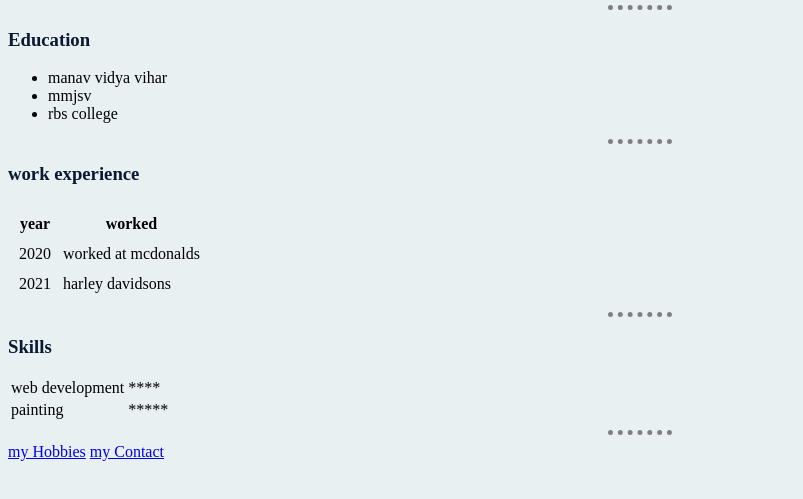
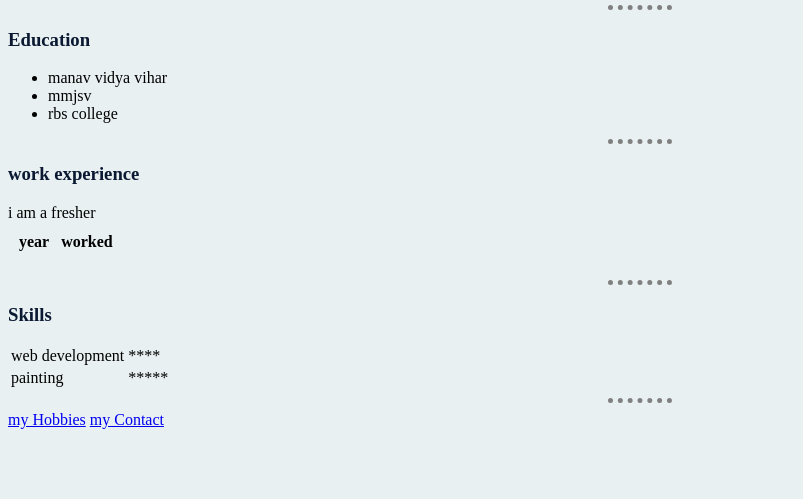
Before and after one commit to vyshwas/cv, a plain HTML site: page index.html in a window 1280 px wide. Shown: the part 207-706 px from the top of the page, without its empty margins (0-803 px from the left). Drawn offline with Linux system fonts and the light colour scheme.

Commit message:
Update index.html

```diff
--- a/index.html
+++ b/index.html
@@ -31,13 +31,9 @@
         </thead>
         <tbody>
           <tr>
-            <td>2020</td>
-            <td>worked at mcdonalds</td>
+           i am a fresher
           </tr>
-          <tr>
-            <td>2021</td>
-            <td>harley davidsons</td>
-          </tr>
+
         </tbody>
 
       </table>
```
